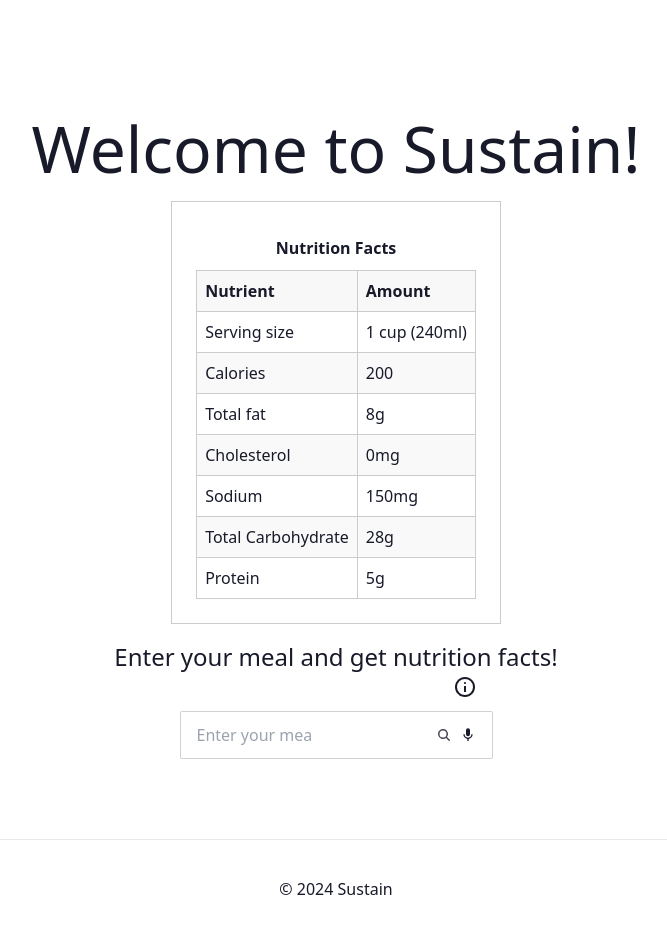
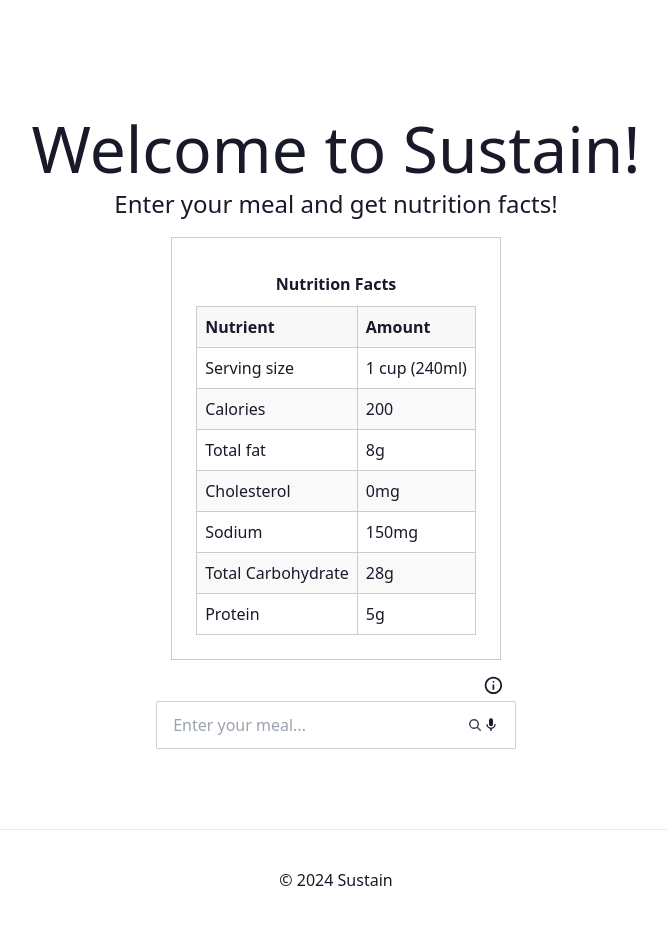
Before and after one commit to kdoan93/Hackathon-Summer-2024, a Next.js app in the folder with-mongodb-app/: page / in a window 1280 px wide. Shown: the top 934 px of the page, without its empty margins (304-971 px from the left). Built offline with nearby package versions, Linux system fonts and the light colour scheme; no server answers; the database is empty.

Commit message:
Added Nutrition table component to input to use response as prop to pass into NutritionTable and changed width of input

```diff
--- a/with-mongodb-app/app/components/InputForm/InputForm.tsx
+++ b/with-mongodb-app/app/components/InputForm/InputForm.tsx
@@ -1,5 +1,6 @@
 "use client";
 import React, { useState } from "react";
+import NutritionTable from "../NutritionTable/NutritionTable";
 
 const InputForm = () => {
   const [prompt, setPrompt] = useState("");
@@ -30,18 +31,19 @@ const InputForm = () => {
 
   return (
     <div>
+      <NutritionTable response={response} />
       <div>
         {/* Tooltip */}
         <div
-          className="tooltip flex justify-end mb-3"
-          data-tip="Type in your meal or use the voice-to-text feature to get nutrition facts!"
+          className="tooltip flex justify-end mb-1.5"
+          data-tip="Type in your meal or use the voice-to-text feature to get calorie count!"
         >
           <svg
             xmlns="http://www.w3.org/2000/svg"
-            width="1.5em"
-            height="1.5em"
+            width="1.3em"
+            height="1.3em"
             viewBox="0 0 24 24"
-            className="end mr-4"
+            className="end mr-3"
           >
             <path
               fill="currentColor"
@@ -51,10 +53,10 @@ const InputForm = () => {
         </div>
 
         {/* Input Form */}
-        <label className="input input-bordered flex items-center gap-2">
+        <label className="input input-bordered flex items-center justify-between gap-2">
           <form onSubmit={handleSubmit}>
             <input
-              className="grow w-2/4"
+              className="w-64"
               type="text"
               value={prompt}
               onChange={(e) => setPrompt(e.target.value)}
@@ -64,6 +66,7 @@ const InputForm = () => {
           </form>
 
           {/* Magnifying glass icon  */}
+          <div className="flex row">
             <button type="submit">
               <svg
                 xmlns="http://www.w3.org/2000/svg"
@@ -92,13 +95,16 @@ const InputForm = () => {
                 d="M12 2a3 3 0 0 1 3 3v6a3 3 0 0 1-3 3a3 3 0 0 1-3-3V5a3 3 0 0 1 3-3m7 9c0 3.53-2.61 6.44-6 6.93V21h-2v-3.07c-3.39-.49-6-3.4-6-6.93h2a5 5 0 0 0 5 5a5 5 0 0 0 5-5z"
               />
             </svg>
+          </div>
         </label>
 
         {/* Gemini API Response */}
         {response && (
           <div>
             {!isNaN(Number(response)) && (
-              <h3>Calories found in {prompt}: {response}</h3>
+              <h3>
+                Calories found in {prompt}: {response}
+              </h3>
             )}
           </div>
         )}
--- a/with-mongodb-app/app/components/NutritionTable/NutritionTable.jsx
+++ b/with-mongodb-app/app/components/NutritionTable/NutritionTable.jsx
@@ -3,7 +3,7 @@ import React from "react";
 import "./NutritionTable.css";
 
 // TODO: Convert to TS
-function NutritionTable() {
+function NutritionTable(response) {
   // Define variables for each nutritional value
   const servingSize = "1 cup (240ml)";
   const calories = 200;
@@ -12,6 +12,7 @@ function NutritionTable() {
   const sodium = "150mg";
   const totalCarbohydrate = "28g";
   const protein = "5g";
+  console.log("rest", response);
 
   // Data array for the table
   const data = [
--- a/with-mongodb-app/pages/index.tsx
+++ b/with-mongodb-app/pages/index.tsx
@@ -36,7 +36,7 @@ const Home = () => {
         {/* Main content */}
         <main>
           <h1 className="title">Welcome to Sustain!</h1>
-          <NutritionTable />
+          {/* <NutritionTable /> */}
           <p className="description">
             Enter your meal and get nutrition facts!
           </p>
```
Lines whose indentation alone changed are shown as unchanged.
